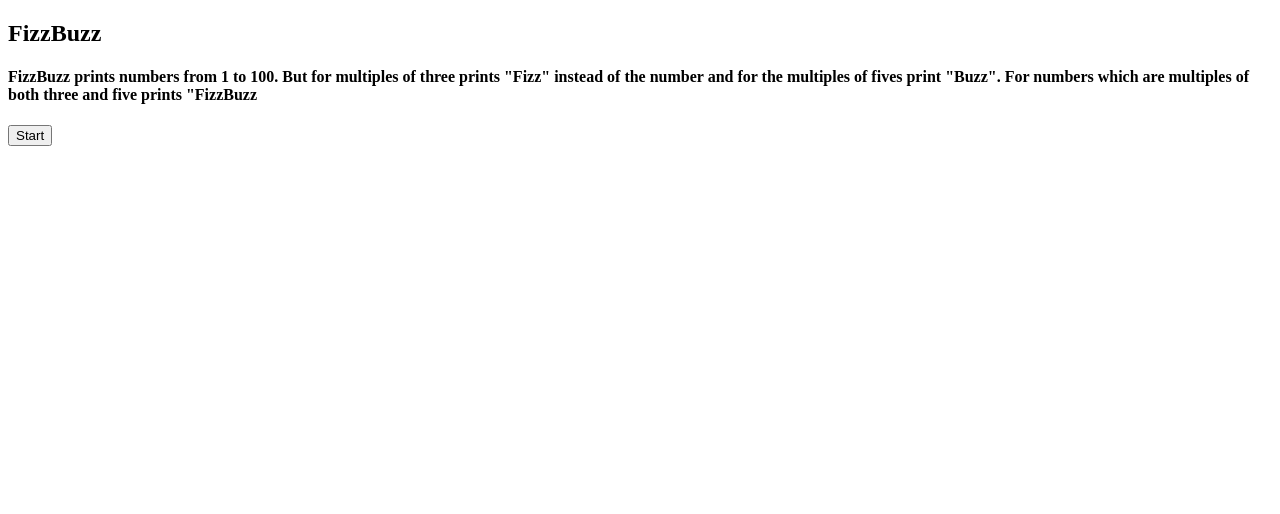
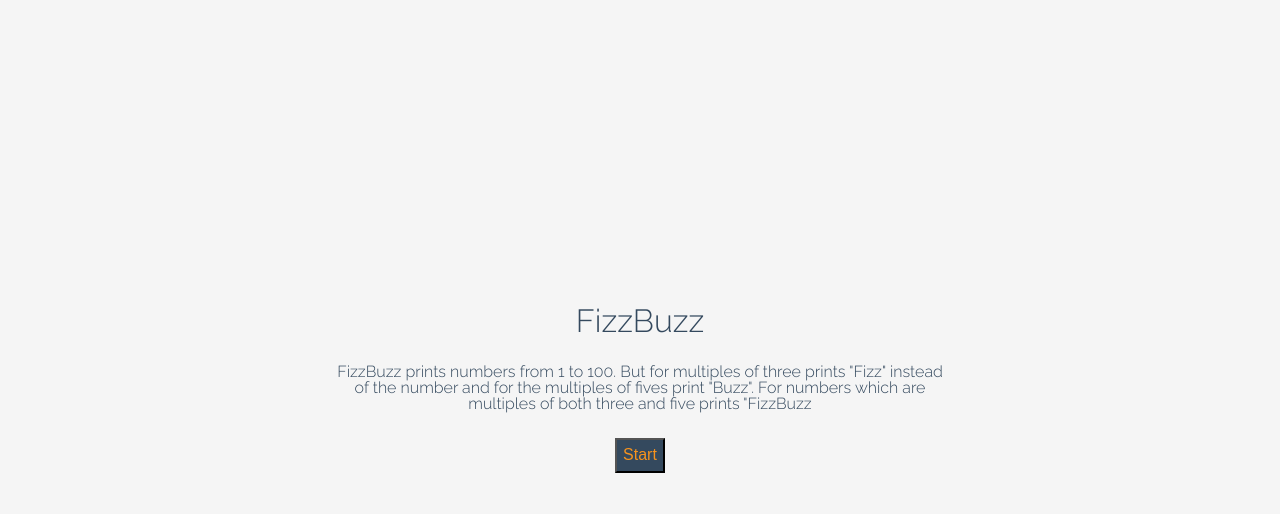
Before and after one commit to Segun-Ogundipe/FizzBuzz, a plain HTML site: page index.html in a window 1280 px wide. Drawn offline with Linux system fonts and the light colour scheme.

Commit message:
feature:add styling to the ui

```diff
--- a/assets/css/style.css
+++ b/assets/css/style.css
@@ -0,0 +1,53 @@
+@import url('https://fonts.googleapis.com/css?family=Open+Sans:400');
+@import url('https://fonts.googleapis.com/css?family=Raleway:300');
+* {
+    margin: 0;
+    padding: 0;
+    box-sizing: border-box;
+}
+
+html, body {
+    height: 100%;
+    background: #FFF;
+    text-align: center;
+    color: #FFF;
+}
+
+.wrapper {
+    background-color: #F5F5F5;
+    display: flex;
+    justify-content: center;
+    align-items: center;
+    height: 100%;
+}
+
+.row {
+    flex-basis: 50%;
+}
+
+h2, h4 {
+    font: 300 2em 'Raleway', sans-serif;
+    padding: 2%;
+    color: #34495E;
+}
+
+h4 {
+    font: 100 1em/1 'Raleway', sans-serif;
+}
+
+#count {
+    font-weight: 900;
+}
+
+input {
+    font-size: 1em;
+    padding: 1%;
+    color: #F6931E;
+    background-color: #34495E;
+    margin: 2% 0;
+}
+
+input:hover {
+    color: #34495E;
+    background-color: #F6931E;
+}
--- a/index.html
+++ b/index.html
@@ -10,7 +10,6 @@
 <body>
     <div class="wrapper">
         <div class="row">
-            <div class="col-12">
             <h2>FizzBuzz</h2>
             <h4>
                 FizzBuzz prints numbers from 1 to 100.
@@ -18,8 +17,7 @@
                 For numbers which are multiples of both three and five prints "FizzBuzz
             </h4>
             <input type="button" value="Start">
-                <div class="result"></div>
-            </div>
+            <h4 id="count"></h4>
         </div>
     </div>
 </body>
```
Lines whose indentation alone changed are shown as unchanged.
